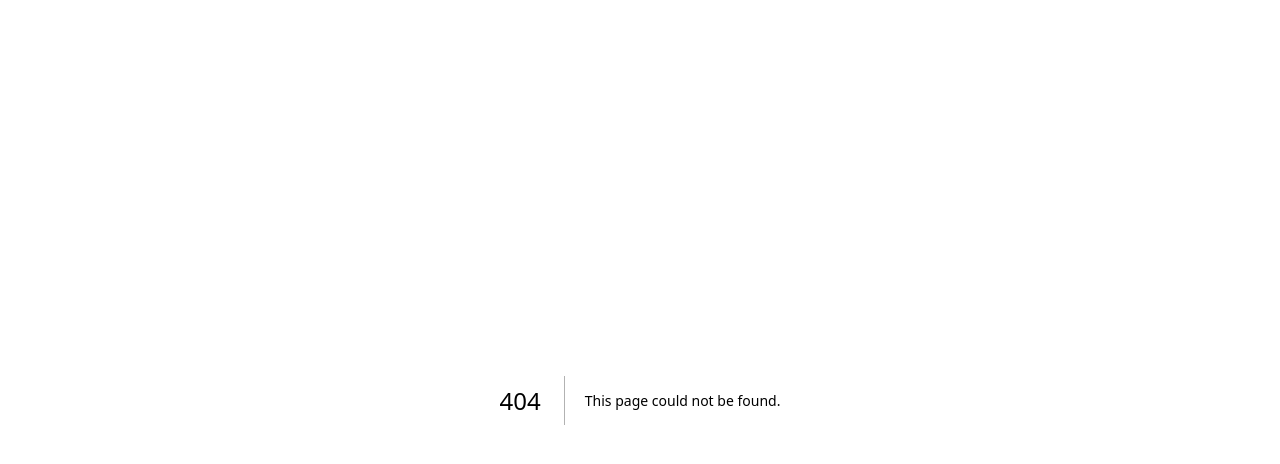
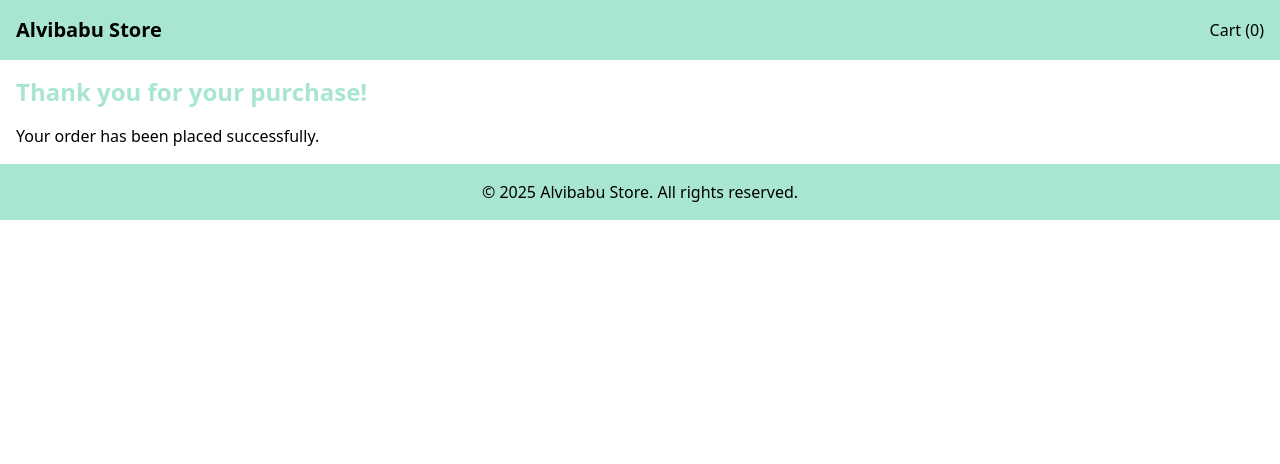
Before and after one commit to safat36/Alvibabu-Store, a Next.js app in the folder frontend/: page /thankyou in a window 1280 px wide. Before the commit this address had no page. Shown: the top 464 px of the page. Built offline with nearby package versions, Linux system fonts and the light colour scheme.

Commit message:
Create thankyou.js

```diff
--- /dev/null
+++ b/frontend/pages/thankyou.js
@@ -0,0 +1,15 @@
+import Header from '../components/Header';
+import Footer from '../components/Footer';
+
+export default function ThankYou() {
+  return (
+    <>
+      <Header />
+      <main className="p-4">
+        <h2 className="text-2xl font-bold text-primary mb-4">Thank you for your purchase!</h2>
+        <p>Your order has been placed successfully.</p>
+      </main>
+      <Footer />
+    </>
+  );
+}
```
